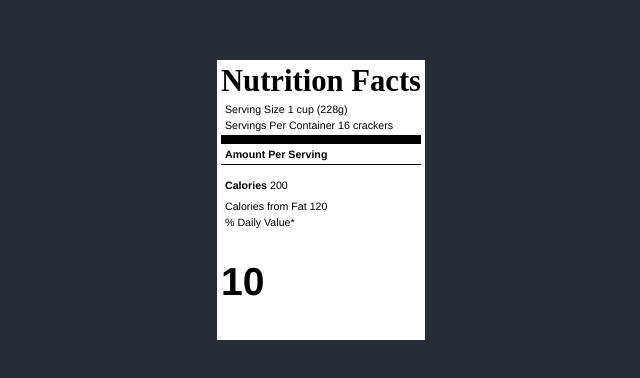
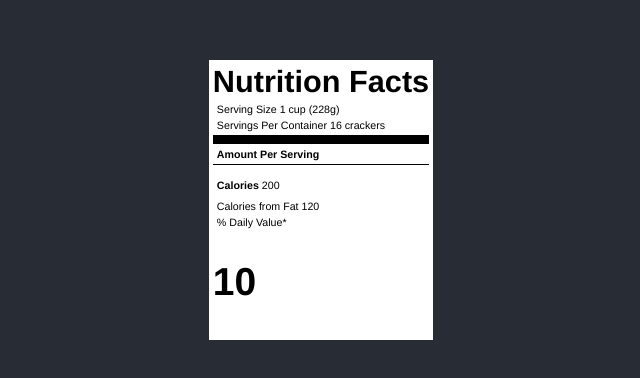
Before and after one commit to davidgamero/react-nutrition-label, a React (Create React App) app: page / in a window 1280 px wide. Shown: the part 200-578 px from the top of the page, without its empty margins (319-959 px from the left). Built offline with nearby package versions, Linux system fonts and the light colour scheme.

Commit message:
default Title to Helvetica on GTH fail

```diff
--- a/src/components/NutritionLabel/index.tsx
+++ b/src/components/NutritionLabel/index.tsx
@@ -20,7 +20,7 @@ const Title = styled.h1`
   font-size: 23pt;
   font-weight: 900;
   margin: 0;
-  font-family: 'Franklin Gothic Heavy';
+  font-family: 'Franklin Gothic Heavy','Helvetica';
 `
 
 const ServingInfo = styled.h2`
```
